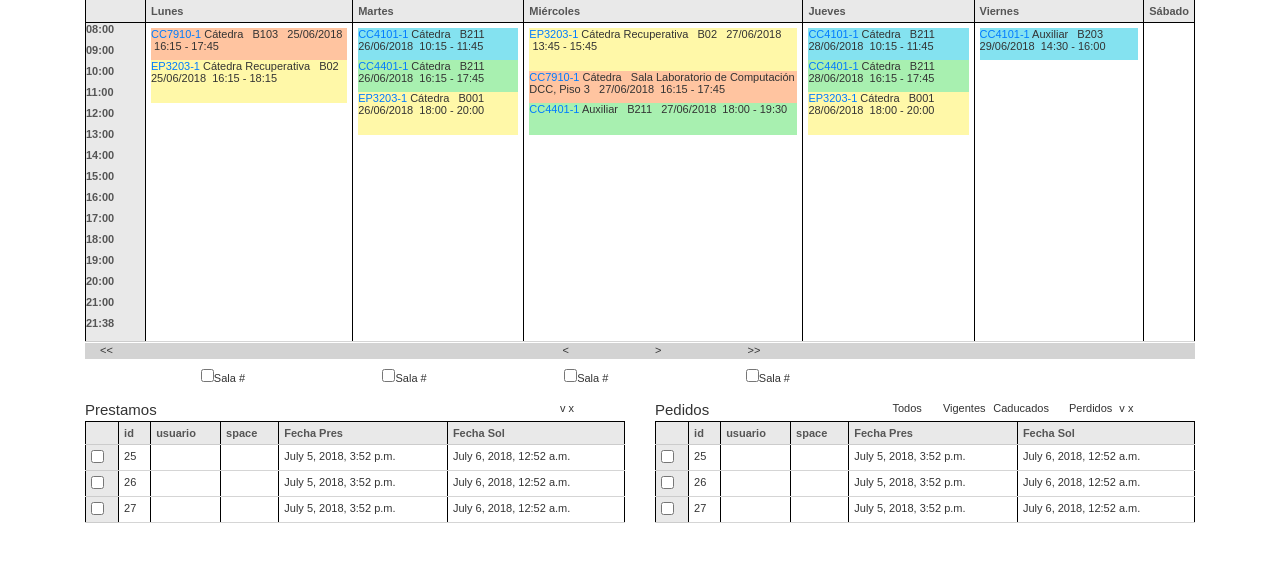
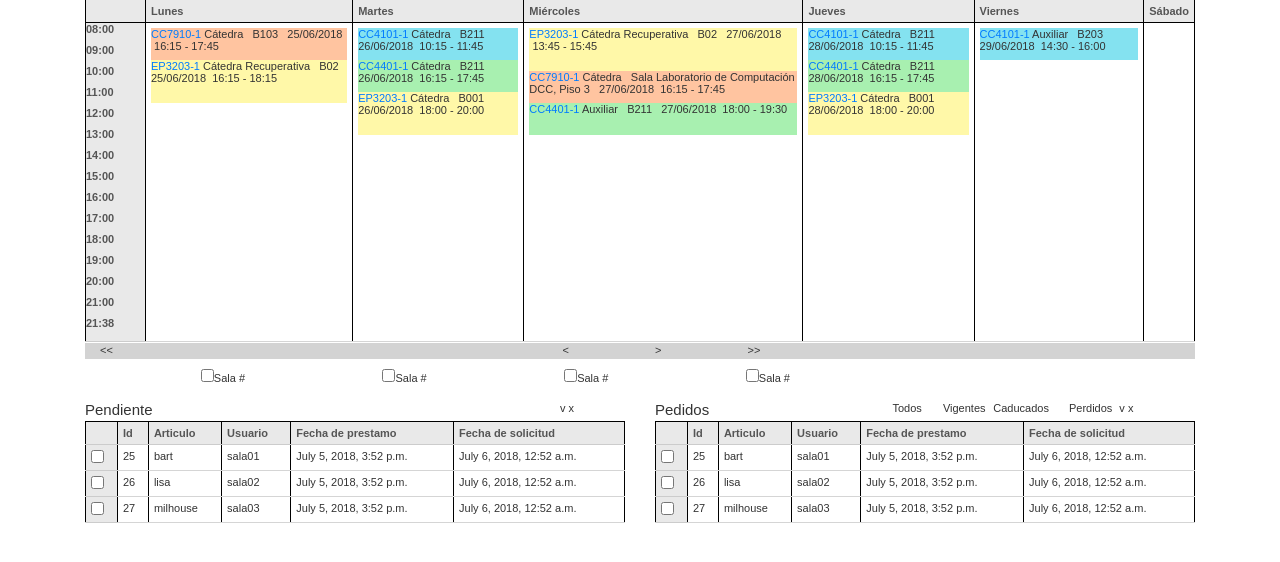
Before and after one commit to DCC-CC4401/2018-1-SQL-Injection, a Django app: page /administrator/ in a window 1280 px wide. Shown: the part 63-625 px from the top of the page. Run offline with Django 3.2, Linux system fonts and the light colour scheme; data comes from the database, SQL or seed files in the repository; some libraries are stand-ins or nearby versions.

Commit message:
update of template tables, missing real queries

```diff
--- a/administrator/templates/administrator/index.html
+++ b/administrator/templates/administrator/index.html
@@ -10,7 +10,7 @@
 <div class="row">
     <div class="col-sm-6">
         <div class="row border-dark">
-            <h4 class="col-sm-10" style='margin:0'>Prestamos</h4>
+            <h4 class="col-sm-10" style='margin:0'>Pendiente</h4>
 
             <div class="col-sm-2">
                     <a>v</a>
--- a/administrator/templates/administrator/selectableTable.html
+++ b/administrator/templates/administrator/selectableTable.html
@@ -12,14 +12,11 @@
         {% endfor %}
     </tr>
     {% for d in data %}
-
     <tr>
-        <th><input type="checkbox" value=""></th>
-        <td>{{d.id}}</td>
-        <td>{{d.user.name}}</td>
-        <td>{{d.space.name}}</td>
-        <td>{{d.start}}</td>
-        <td>{{d.finish}}</td>
+        <th><input type="checkbox" value="{{d.0}}"></th>
+        {% for v in d %}
+            <td>{{v}}</td>
+        {% endfor %}
     </tr>
     {% endfor %}
 </table>
--- a/administrator/urls.py
+++ b/administrator/urls.py
@@ -5,5 +5,4 @@ from . import views
 urlpatterns = [
     # single menu
     path('', views.index, name='index'),
-    path('2', views.index_beta, name='index_beta'), # Esta fue creada para visualizar el header y nada mas. Debe ser eliminada luego del testing.
 ]
--- a/administrator/views.py
+++ b/administrator/views.py
@@ -6,46 +6,21 @@ from django.template import loader
 from inventario_cei.models import Reserve
 
 def index(request):
-    pendingHeaders = ['id', 'usuario', 'space','Fecha Pres', 'Fecha Sol']
-    pending = Reserve.objects.values('user','space','start','finish','id').distinct()
-
+    pendingHeaders = ['Id', 'Articulo', 'Usuario', 'Fecha de prestamo', 'Fecha de solicitud']
+    pending = Reserve.objects.all().values()
     salas = [MockSala(), MockSala(), MockSala(), MockSala()]
 
+    pending = Reserve.objects.values_list('id', 'user__username','space__name','start','finish').distinct()
     context = {'message' : "Hello world!",
                 'orderHeaders': pendingHeaders,
                 'pendingHeaders': pendingHeaders,
-                'orders': pending,
-                'pending': pending,
+                'orders': list(map(list, pending)),
+                'pending': list(map(list, pending)),
                 'salas': salas,
             }
     template = loader.get_template('administrator/index.html')
 
     return HttpResponse(template.render(context, request))
-
-
-# Esta fue creada para visualizar el header y nada mas. Debe ser eliminada luego del testing.
-def index_beta(request):
-    # return HttpResponse("Hello, world. You're at the polls index.")
-
-    headers = ['id', 'Usuario', 'Fecha Pres', 'Fecha Sol']
-
-    pending = Reserve.objects.all()
-    for a in pending:
-        a.user
-        a.space
-    articles = [MockSala(), MockSala(), MockSala(), MockSala()]
-
-    context = {'message': "Hello world!",
-               'orderHeaders': headers,
-               'pendingHeaders': headers,
-               'orders': articles,
-               'pending': pending,
-               'salas': salas,
-               }
-    template = loader.get_template('base2.html')
-
-    return HttpResponse(template.render(context, request))
-
 
 class MockData():
     id = 1
--- a/inventario_cei/models.py
+++ b/inventario_cei/models.py
@@ -66,7 +66,6 @@ class Space(Item):
     class Meta:
         verbose_name_plural = "Espacios"
 
-
 class Reserve(models.Model):
     start = models.DateTimeField(auto_now_add=True)
     finish = models.DateTimeField()
```
